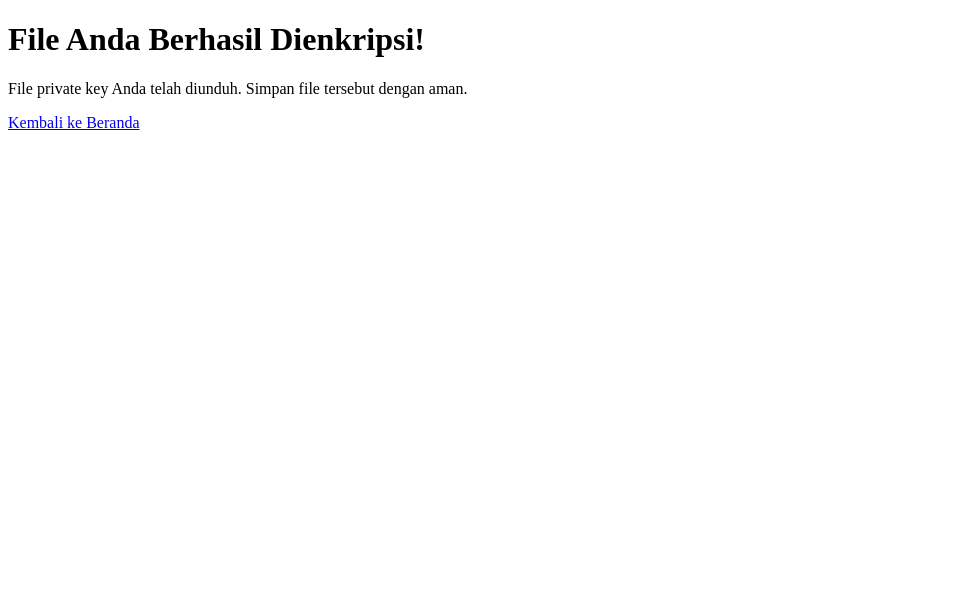
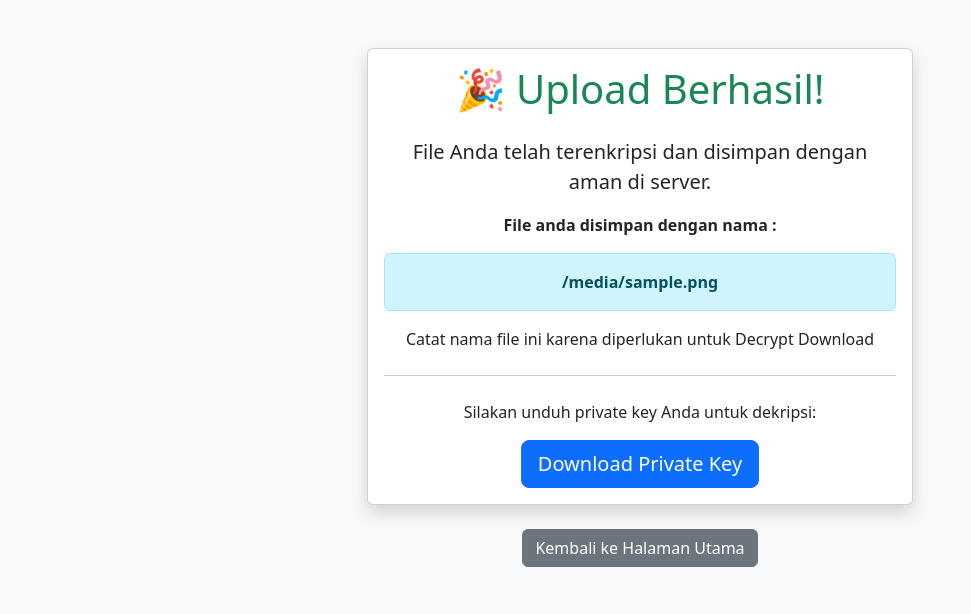
Before and after one commit to albisatrio/keamanan-komputer-encrypt-dan-decrypt, a Flask app: template templates/success.html in a window 1280 px wide. Shown: the top 614 px of the page, without its empty margins (0-971 px from the left). Run offline with Flask 3, Linux system fonts and the light colour scheme; the template is opened without the code that fills it: most values are stand-ins (such as "Sample title", 1, 10 or a date in 2020); some libraries are stand-ins or nearby versions.

Commit message:
hampir jadi

```diff
--- a/app.py
+++ b/app.py
@@ -1,4 +1,4 @@
-from flask import Flask, request, render_template, send_file, jsonify
+from flask import Flask, request, render_template, send_file, jsonify, redirect, url_for, session
 from werkzeug.utils import secure_filename
 from cryptography.hazmat.primitives.asymmetric import rsa, padding
 from cryptography.hazmat.primitives import serialization, hashes
@@ -10,6 +10,7 @@ import random
 
 # Initialize Flask app
 app = Flask(__name__)
+app.secret_key = secrets.token_hex(16)  # Key untuk session
 
 # Directory to store uploads
 UPLOAD_FOLDER = 'uploads'
@@ -70,6 +71,7 @@ def rsa_decrypt(encrypted_key, private_key):
             label=None
         )
     )
+# (Kode helper functions tetap sama...)
 
 @app.route('/')
 def index():
@@ -81,12 +83,18 @@ def upload_file():
     password = request.form['password']
     secret_key = secrets.token_bytes(32)  # Generate AES key
 
+     # Tambahkan 7 digit kode random ke nama file
+    random_suffix = ''.join(random.choices('0123456789abcdefghijklmnopqrstuvwxyzQWERTYUIOPLKJHGFDSAZXCVBNM', k=7))
+    filename, file_extension = os.path.splitext(file.filename)
+    new_filename = f"{filename}{random_suffix}{file_extension}"
+    encrypted_path = os.path.join(UPLOAD_FOLDER, new_filename)
+
     # Encrypt the file
     encrypted_data = aes_encrypt(file.read(), secret_key)
 
     # Save encrypted file
-    filename = secure_filename(file.filename)
-    encrypted_path = os.path.join(UPLOAD_FOLDER, filename)
+     # Save encrypted file with the new filename
+    encrypted_path = os.path.join(UPLOAD_FOLDER, new_filename)  # Use new_filename
     with open(encrypted_path, 'wb') as f:
         f.write(encrypted_data)
 
@@ -99,16 +107,31 @@ def upload_file():
 
     # Save encrypted secret key and hashed password
     hashed_password = hash_password(password)
-    secret_key_path = os.path.join(UPLOAD_FOLDER, f'{filename}.key')
+    secret_key_path = os.path.join(UPLOAD_FOLDER, f'{new_filename}.key')
     with open(secret_key_path, 'wb') as f:
         f.write(encrypted_secret_key + b'\n' + hashed_password.encode('utf-8'))
 
-    # Provide the private key as a downloadable file
-    return send_file(private_key_path, as_attachment=True, download_name=f'private_key_{filename}.pem')
+    # Simpan informasi file di session
+    session['private_key_path'] = private_key_path
+    session['new_filename'] = new_filename
+
+    # Redirect ke halaman sukses
+    return redirect(url_for('success'))
 
 @app.route('/success')
 def success():
-    return render_template('success.html')
+    if 'private_key_path' not in session:
+        return redirect(url_for('index'))  # Jika tidak ada data di session, kembali ke index
+    return render_template('success.html', new_filename=session['new_filename'])
+
+@app.route('/download_key', methods=['POST'])
+def download_key():
+    if 'private_key_path' not in session:
+        return redirect(url_for('index'))
+    private_key_path = session.pop('private_key_path', None)  # Hapus dari session setelah download
+    if private_key_path and os.path.exists(private_key_path):
+        return send_file(private_key_path, as_attachment=True)
+    return "File private key tidak ditemukan.", 404
 
 @app.route('/download', methods=['POST'])
 def download_file():
@@ -132,14 +155,14 @@ def download_file():
             key_data = f.read().split(b'\n', 1)
 
         if len(key_data) != 2:
-            return jsonify({'error': 'Invalid key file format.'}), 400
+            return render_template('gagal.html')
 
         encrypted_secret_key = key_data[0]
         stored_hashed_password = key_data[1].decode('utf-8')
 
         # Verify password
         if hashed_password != stored_hashed_password:
-            return jsonify({'error': 'Invalid password. Decryption aborted.'}), 403
+            return render_template('gagal.html')
 
         # Decrypt secret key
         secret_key = rsa_decrypt(encrypted_secret_key, private_key)
@@ -161,9 +184,9 @@ def download_file():
         )
 
     except UnicodeDecodeError:
-        return jsonify({'error': 'Failed to decode stored password. Possible corruption in key file.'}), 400
+        return render_template('gagal.html')
     except Exception as e:
-        return jsonify({'error': f'An error occurred: {str(e)}'}), 500
+        return render_template('gagal.html')
 
 if __name__ == '__main__':
     app.run(debug=True)
--- a/templates/success.html
+++ b/templates/success.html
@@ -3,11 +3,39 @@
 <head>
     <meta charset="UTF-8">
     <meta name="viewport" content="width=device-width, initial-scale=1.0">
-    <title>Upload Successful</title>
+    <title>Upload Berhasil</title>
+    <!-- Link Bootstrap CSS -->
+    <link href="https://cdn.jsdelivr.net/npm/bootstrap@5.3.0/dist/css/bootstrap.min.css" rel="stylesheet">
 </head>
-<body>
-    <h1>File Anda Berhasil Dienkripsi!</h1>
-    <p>File private key Anda telah diunduh. Simpan file tersebut dengan aman.</p>
-    <a href="/">Kembali ke Beranda</a>
+<body class="bg-light">
+    <div class="container py-5">
+        <div class="row justify-content-center">
+            <div class="col-lg-6 col-md-8 col-sm-12">
+                <div class="card shadow">
+                    <div class="card-body text-center">
+                        <h1 class="text-success mb-4">🎉 Upload Berhasil!</h1>
+                        <p class="fs-5">File Anda telah terenkripsi dan disimpan dengan aman di server.</p>
+                        <p class="fs-6"><strong>File anda disimpan dengan nama :</strong></p>
+                        <div class="alert alert-info">
+                            <strong>{{ new_filename }}</strong>
+                        </div>
+                        <p>Catat nama file ini karena diperlukan untuk Decrypt Download</p>
+                        <hr class="my-4">
+                        <p class="fs-6">Silakan unduh private key Anda untuk dekripsi:</p>
+                        <form action="/download_key" method="post">
+                            <button class="btn btn-primary btn-lg" type="submit">
+                                <i class="bi bi-download"></i> Download Private Key
+                            </button>
+                        </form>
+                    </div>
+                </div>
+                <div class="mt-4 text-center">
+                    <a href="/" class="btn btn-secondary">Kembali ke Halaman Utama</a>
+                </div>
+            </div>
+        </div>
+    </div>
+    <!-- Link Bootstrap JS Bundle (jika dibutuhkan) -->
+    <script src="https://cdn.jsdelivr.net/npm/bootstrap@5.3.0/dist/js/bootstrap.bundle.min.js"></script>
 </body>
 </html>
--- a/tes/tes.txt
+++ /dev/null
@@ -1 +0,0 @@
-halo
```
Also changed, not shown: templates/gagal.html (added, +16 -0 lines), templates/index.html (+37 -29 lines), uploads/1.png (deleted), uploads/2.png (deleted), uploads/image.png (deleted), 6 other files.
